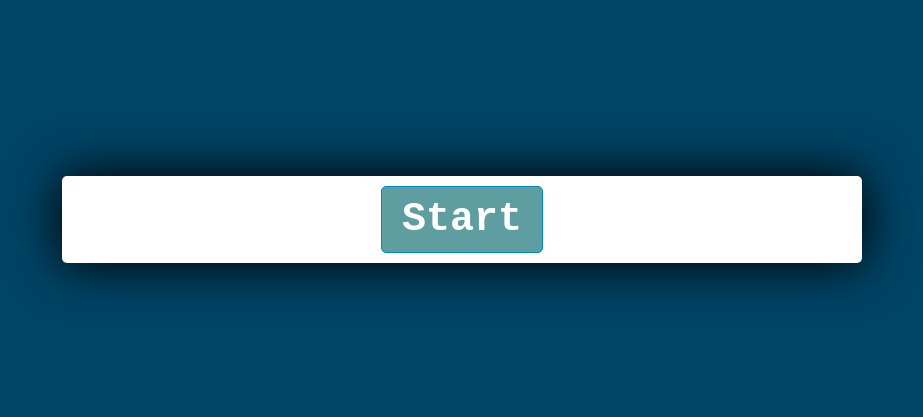
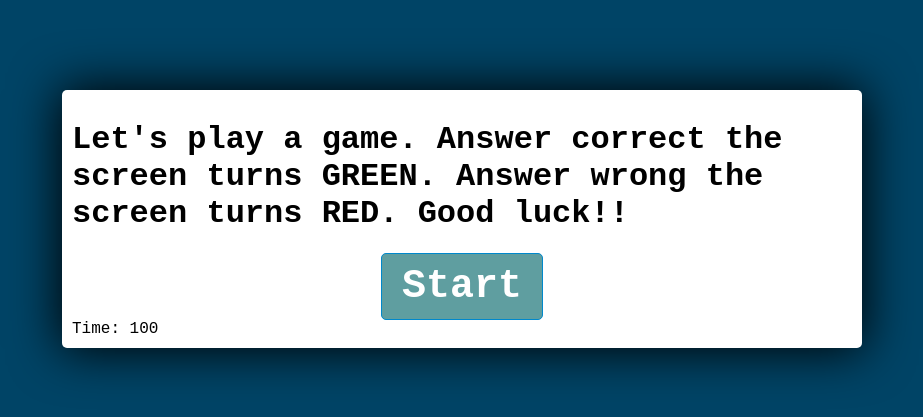
Before and after one commit to fevia/code-quiz, a plain HTML site: page index.html in a window 1280 px wide. Shown: the part 181-598 px from the top of the page, without its empty margins (178-1101 px from the left). Drawn offline with Linux system fonts and the light colour scheme.

Commit message:
adding timer

```diff
--- a/index.html
+++ b/index.html
@@ -9,6 +9,7 @@
 </head>
 <body>
     <div class="container">
+        <h1>Let's play a game. Answer correct the screen turns GREEN. Answer wrong the screen turns RED. Good luck!!</h1>
         <div id="question-container" class="hide">
             <div id="question">Question</div>
             <div id="answer-buttons" class="btn-grid">
@@ -22,6 +23,7 @@
             <button id="start-btn" class="start-btn btn">Start</button>
             <button id="next-btn" class="next-btn btn hide">next</button>
         </div>
+        <text>Time: <text id="time001">100</text></text>
     </div>
 </body>
 </html>
```
